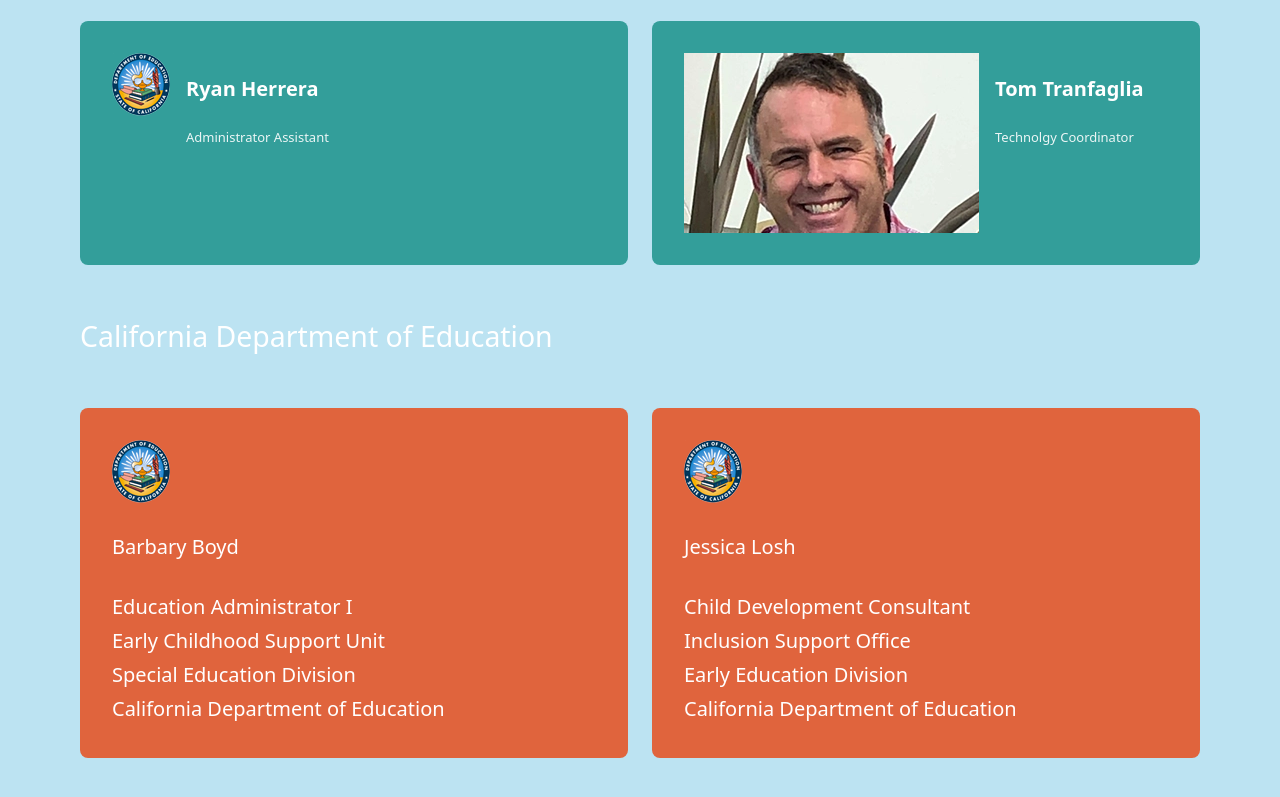
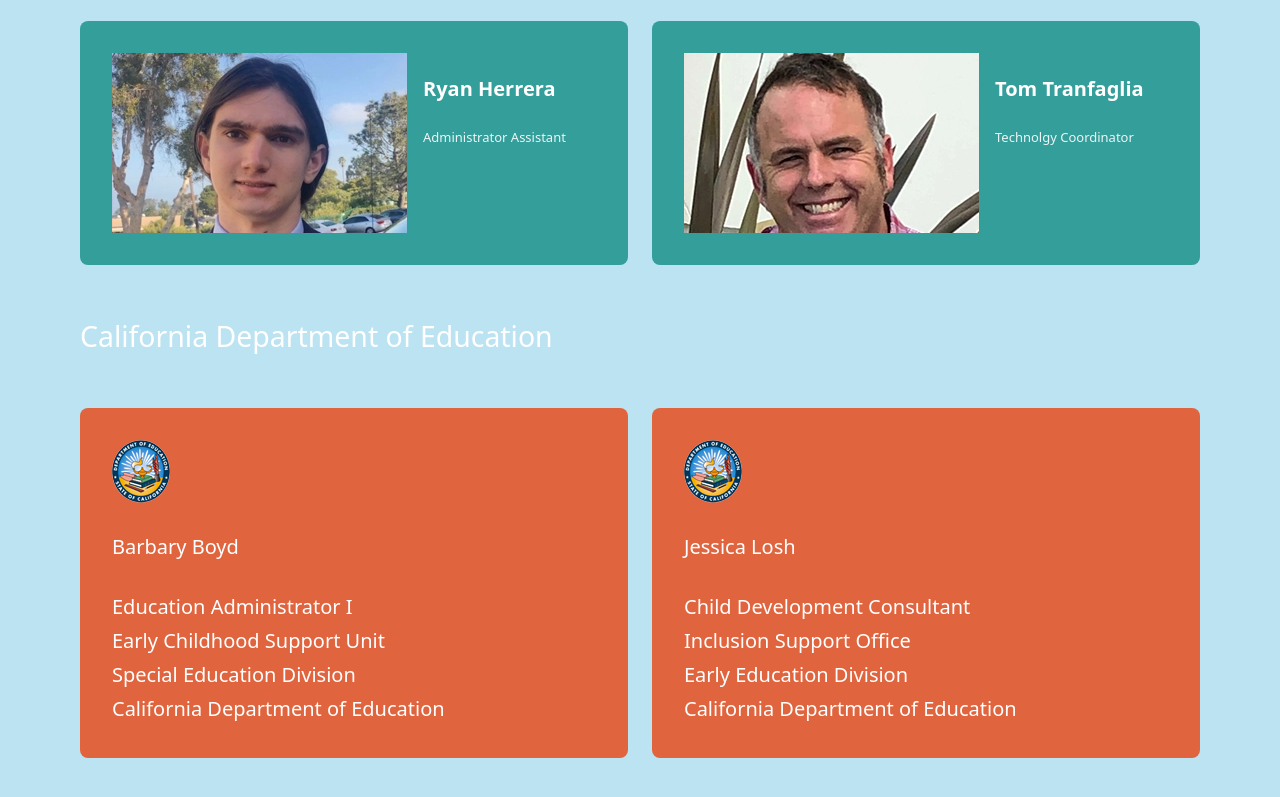
Before and after one commit to dottomm/kevinPowell, an Astro site: page /staff in a window 1280 px wide. Shown: the part 2011-2808 px from the top of the page. Built offline with nearby package versions, Linux system fonts and the light colour scheme; Astro itself is replaced by a stand-in of ours.

Commit message:
added ryans photo

```diff
--- a/src/content/staff/index.md
+++ b/src/content/staff/index.md
@@ -51,7 +51,7 @@ staff:
 
   - name: Ryan Herrera
     title: Administrator Assistant
-    image: 'images/CDEBadge.png'
+    image: 'images/ryan.webp'
 
 
   - name: Tom Tranfaglia
```
Also changed, not shown: public/images/ryan.jpg (added), public/images/ryan.webp (added).
